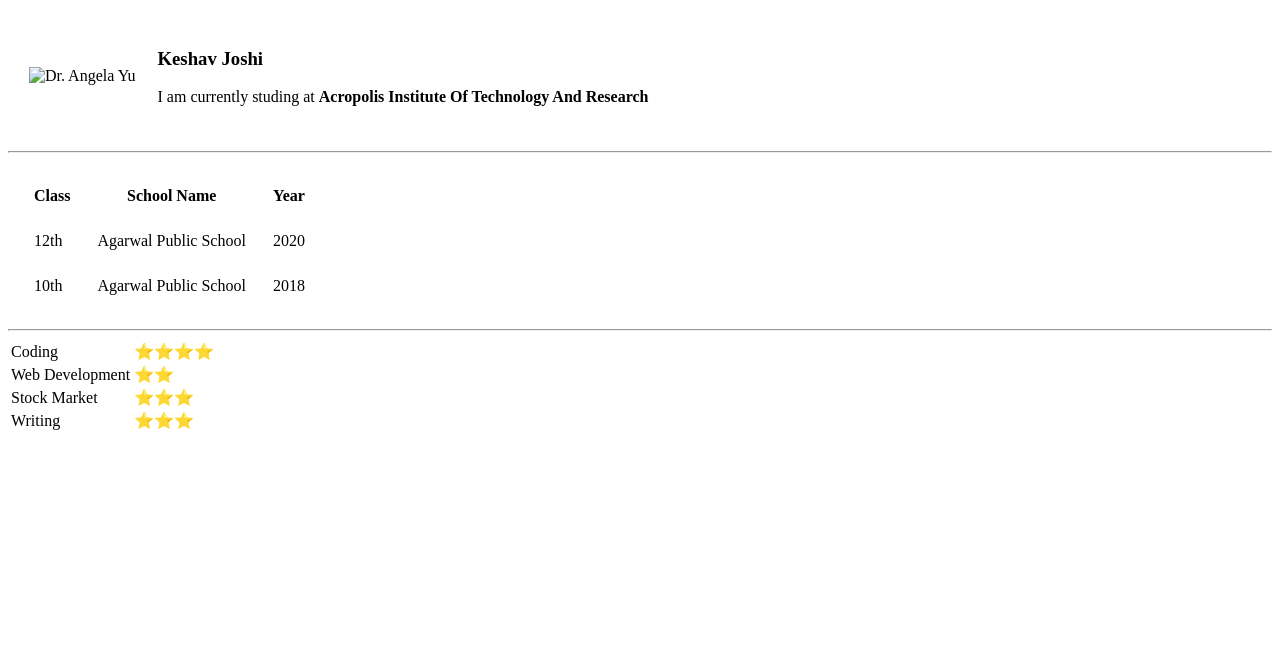
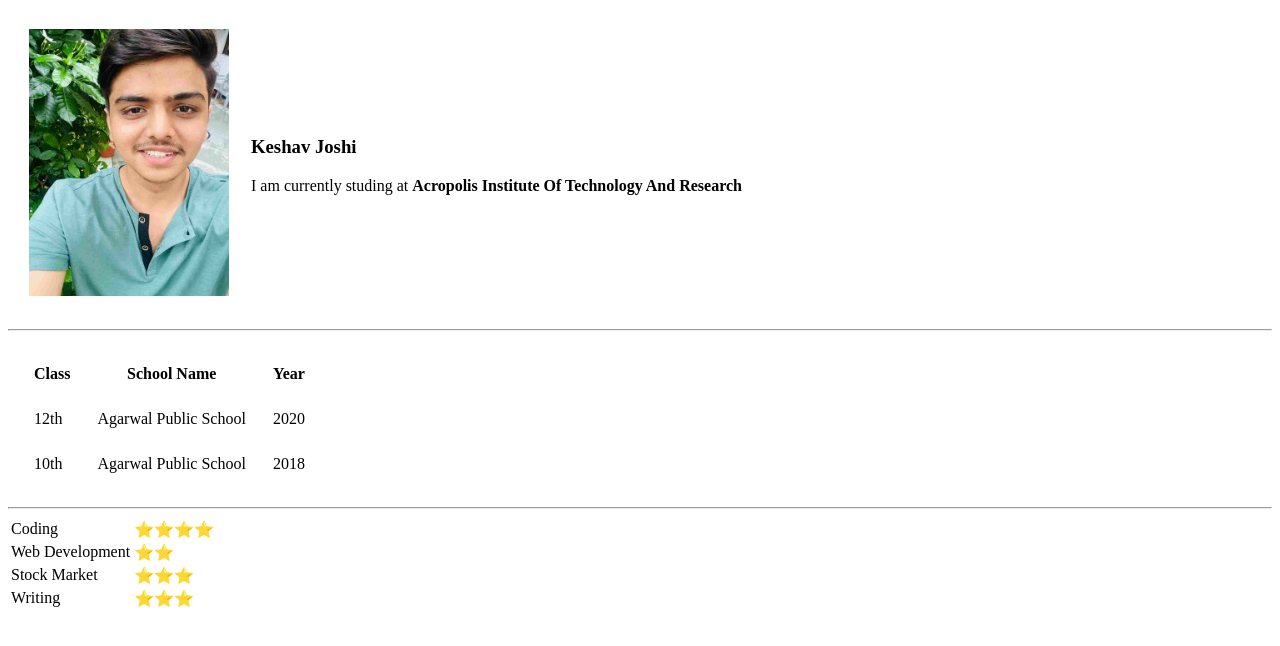
Before and after one commit to itskeshav01/CV, a plain HTML site: page index.html in a window 1280 px wide. Drawn offline with Linux system fonts and the light colour scheme; the site is published under a folder, as on GitHub Pages, so addresses that start at the root find nothing.

Commit message:
Update index.html

```diff
--- a/index.html
+++ b/index.html
@@ -9,7 +9,7 @@
   <body>
     <table cellspacing = "20">
         <tr>
-      <td><img src="/images/1620120793250-compressed.jpg" alt="Dr. Angela Yu" width="200"/></td>
+      <td><img src="images/1620120793250-compressed.jpg" alt="keshav's photo" width="200"/></td>
       <td><h3>Keshav Joshi</h3>
       <p>I am currently studing at <b>Acropolis Institute Of Technology And Research</b></p></td>
     </tr>
```
